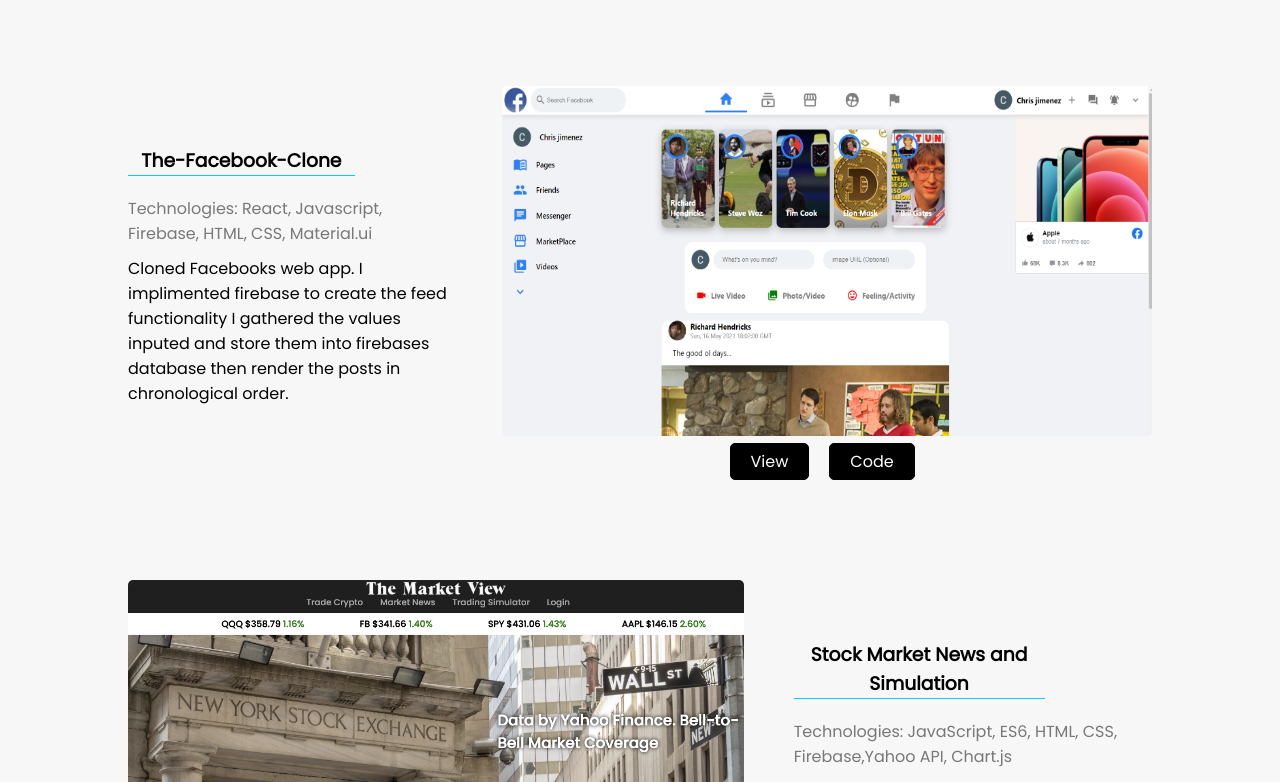
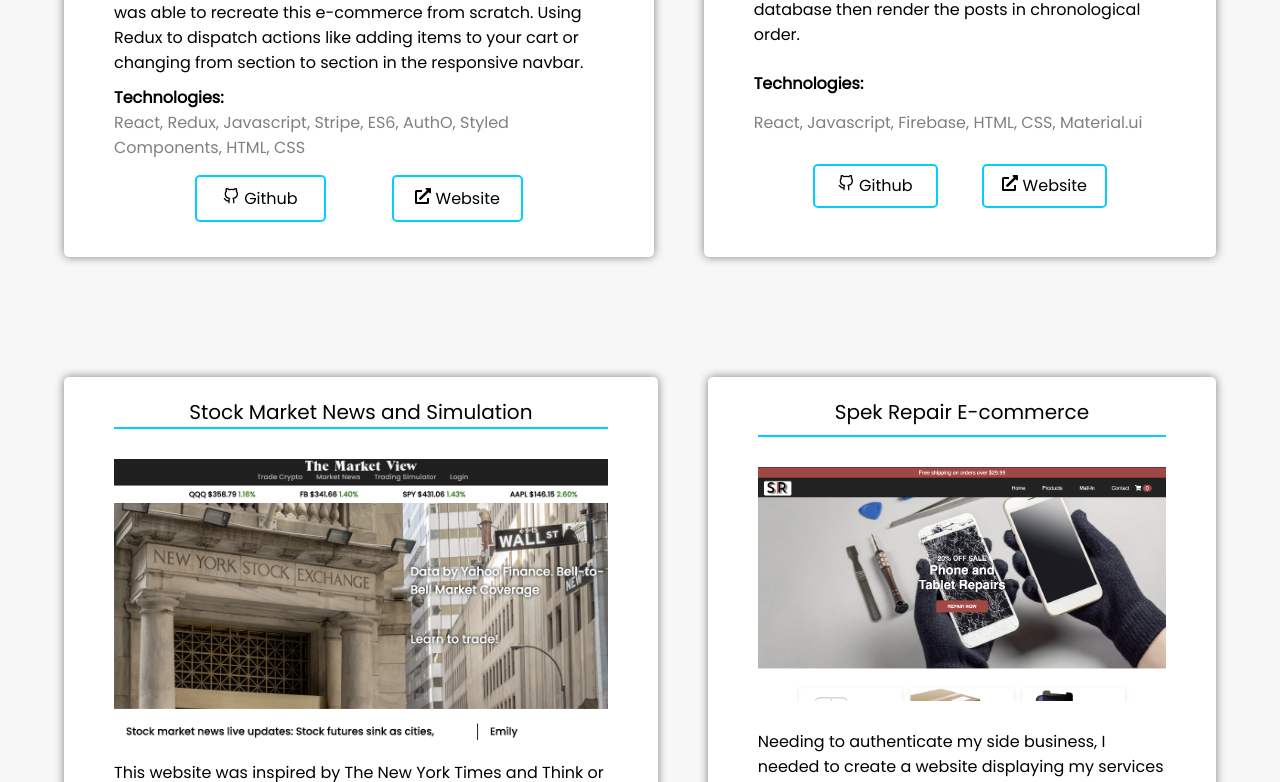
Before and after one commit to CJimenez-O/portfolio, a React (Create React App) app: page / in a window 1280 px wide. Shown: the part 2658-3440 px from the top of the page. Built offline with nearby package versions, Linux system fonts and the light colour scheme.

Commit message:
Create: created project card displays for each website.

```diff
--- a/src/componenets/Porjects.js
+++ b/src/componenets/Porjects.js
@@ -2,6 +2,7 @@ import React from "react";
 import styled from "styled-components";
 import ProjectLeft from "./ProjectDisplayLeft";
 import ProjectRight from "./ProductDisplayRight";
+import ProjectCard from "./ProjectCard";
 
 function Porjects() {
 	return (
@@ -10,7 +11,9 @@ function Porjects() {
 				<h4 className="project-title">Projects</h4>
 				<p className="project-sub-title">View My Latest Works</p>
 			</div>
-			<ProjectLeft
+
+			<div className="projects">
+				<ProjectCard
 					image={window.location.origin + "/imgs/nzxt.png"}
 					title="NZXT-ECOMMERCE-CLONE"
 					info="  This is a fully functioning e-commerce clone of NZXT.com.I was able to recreate this e-commerce from scratch. Using Redux to dispatch actions like adding items to your cart or changing from section to section in the responsive navbar."
@@ -18,7 +21,7 @@ function Porjects() {
 					link="https://nzxt-clone.netlify.app/"
 					tech="React, Redux, Javascript, Stripe, ES6, AuthO, Styled Components, HTML, CSS"
 				/>
-			<ProjectRight
+				<ProjectCard
 					image={window.location.origin + "/imgs/facebook.png"}
 					title="The-Facebook-Clone"
 					info="Cloned Facebooks web app. I implimented firebase to create the feed functionality I gathered the values inputed and store them into firebases database then render the posts in chronological order."
@@ -26,7 +29,10 @@ function Porjects() {
 					link="https://facebook-clone-project.netlify.app/"
 					tech="React, Javascript, Firebase, HTML, CSS, Material.ui"
 				/>
-			<ProjectLeft
+			</div>
+
+			<div className="projects">
+				<ProjectCard
 					image={window.location.origin + "/imgs/market.png"}
 					title="Stock Market News and Simulation"
 					info="This website was inspired by The New York Times and Think or Swim. Using Yahoos API I was able to collect information like news and prices about Cryptocurrencies and the stock market. With Yahoos API, I was also able to create a trading simulation that collects your positions and profit loss when sold.
@@ -35,7 +41,7 @@ function Porjects() {
 					repo={""}
 					tech="JavaScript, ES6, HTML, CSS, Firebase,Yahoo API, Chart.js"
 				/>
-			<ProjectRight
+				<ProjectCard
 					image={window.location.origin + "/imgs/spek-repair.png"}
 					title="Spek Repair E-commerce"
 					info="Needing to authenticate my side business, I needed to create a website displaying my services and future products for sale. This does have a fully functional cart system but does not take payments. If you need any macbooks repaired I am your guy! "
@@ -43,14 +49,7 @@ function Porjects() {
 					repo="https://github.com/CJimenez-O/spekrepair"
 					tech="Javascript, HTML, CSS, ES6"
 				/>
-			<ProjectLeft
-				image={window.location.origin + "/imgs/express.png"}
-				title="Express: Ticket Tracking & Creating"
-				info="I was able to construct a ticket tracking and creation web app to help me with my repairs. I aquire the inputs from the ticket creation, store it in firebase and render when data is needed. Also was able to calculate and display store performance with transactions and Chart.js."
-				repo={""}
-				link="https://express-q.com"
-				tech="HTML, CSS, Javascript, Chart.js, Firebase"
-			/>
+			</div>
 
 			<img
 				className="wave"
@@ -65,6 +64,12 @@ const Container = styled.div`
 	align-items: center;
 	justify-content: center;
 	background-color: #f7f7f7;
+	.projects {
+		display: flex;
+		gap: 50px;
+		justify-content: space-evenly;
+		margin: 0 5%;
+	}
 	.project {
 		text-align: center;
 	}
@@ -81,15 +86,14 @@ const Container = styled.div`
 	}
 
 	.wave {
+		margin-top: 100px;
 		margin-bottom: -20px;
 		width: 100%;
 	}
 
-	@media (max-width: 990px) {
-		.project-title {
-			font-size: 25px;
-			border-bottom: 1px solid #03cffc;
-			margin: 0 10%auto;
+	@media (max-width: 890px) {
+		.projects {
+			display: block;
 		}
 	}
 `;
--- /dev/null
+++ b/src/componenets/ProjectCard.js
@@ -0,0 +1,84 @@
+import React from "react";
+import styled from "styled-components";
+import { FiGithub } from "react-icons/fi";
+import { FaExternalLinkAlt } from "react-icons/fa";
+
+function ProjectCard({ title, image, info, tech, repo, link }) {
+	return (
+		<Container>
+			<p className="project-card-title">{title}</p>
+			<img className="project-image" src={image}></img>
+			<p className="project-info">{info}</p>
+			<h4 className="tech-title">Technologies:</h4>
+			<p class="project-tech">{tech}</p>
+			<div className="btns">
+				<a href={repo} className="button-link">
+					<span className="icon">
+						<FiGithub />
+					</span>
+					Github
+				</a>
+				<a href={link} className="button-link">
+					<span className="icon">
+						<FaExternalLinkAlt />
+					</span>
+					Website
+				</a>
+			</div>
+		</Container>
+	);
+}
+
+const Container = styled.div`
+	background-color: white;
+	display: grid;
+	margin-top: 100px;
+	padding: 20px 50px;
+	justify-content: center;
+	border-radius: 5px;
+	box-shadow: 0 0 10px gray;
+	margin-bottom: 20px;
+	.project-image {
+		width: 100%;
+		max-width: 800px;
+		margin: 10px auto;
+		display: block;
+		object-fit: cover;
+		object-position: center center;
+	}
+	.project-card-title {
+		text-align: center;
+		font-size: 20px;
+		margin-bottom: 20px;
+		border-bottom: 2px solid #03cffc;
+	}
+	.project-info {
+		margin: 10px 0;
+	}
+	.project-tech {
+		color: gray;
+	}
+
+	.btns {
+		margin: 15px;
+		display: flex;
+		justify-content: space-evenly;
+	}
+	.button-link {
+		text-align: center;
+		border: 2px solid #03cffc;
+		padding: 2% 4%;
+		width: 90px;
+		height: 25px;
+		border-radius: 5px;
+		cursor: pointer;
+		text-decoration: none;
+		color: black;
+	}
+
+	.icon {
+		margin-right: 5px;
+	}
+`;
+
+export default ProjectCard;
--- a/src/componenets/navbar.js
+++ b/src/componenets/navbar.js
@@ -19,7 +19,7 @@ function navbar() {
 							spy={true}
 							smooth={true}
 							offset={-50}
-              duration={500}
+							duration={1000}
 							style={{ textDecoration: "none" }}
 							className="link lost"
 						>
@@ -33,7 +33,7 @@ function navbar() {
 							spy={true}
 							smooth={true}
 							offset={-50}
-              duration={500}
+							duration={1000}
 							style={{ textDecoration: "none" }}
 							className="link lost"
 						>
@@ -47,7 +47,7 @@ function navbar() {
 							spy={true}
 							smooth={true}
 							offset={-50}
-              duration={500}
+							duration={1000}
 							style={{ textDecoration: "none" }}
 							className="link lost"
 						>
@@ -121,12 +121,11 @@ const Navbar = styled.nav`
 		color: #03cffc;
 	}
 
-
-  @media (max-width: 790px){
-    .lost{
+	@media (max-width: 790px) {
+		.lost {
 			display: none;
 		}
-    .icons{
+		.icons {
 			font-size: 20px;
 		}
 	}
```
Lines whose indentation alone changed are shown as unchanged.
